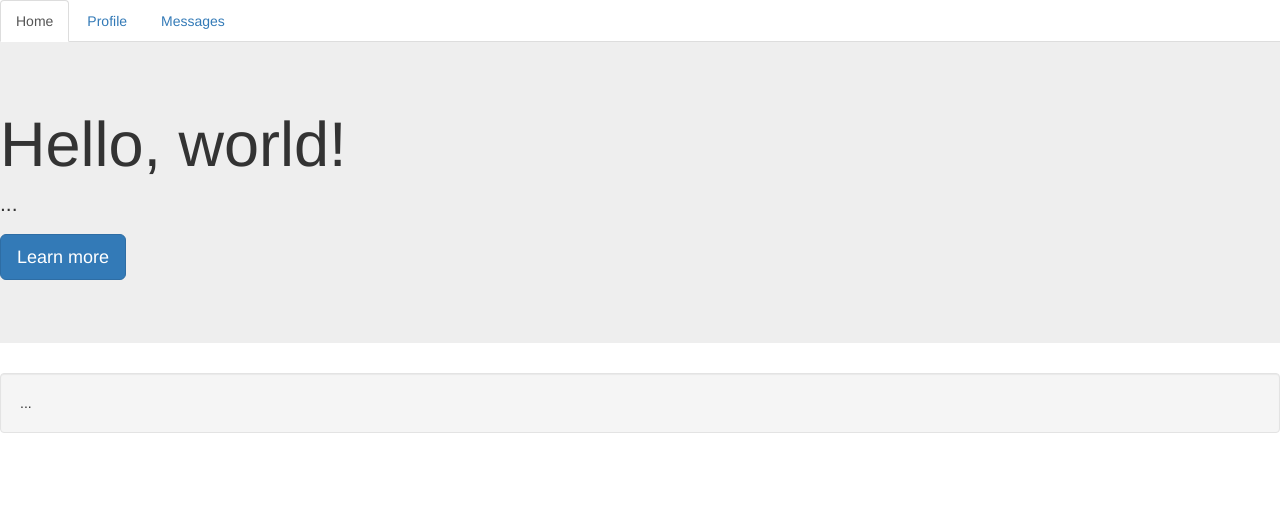
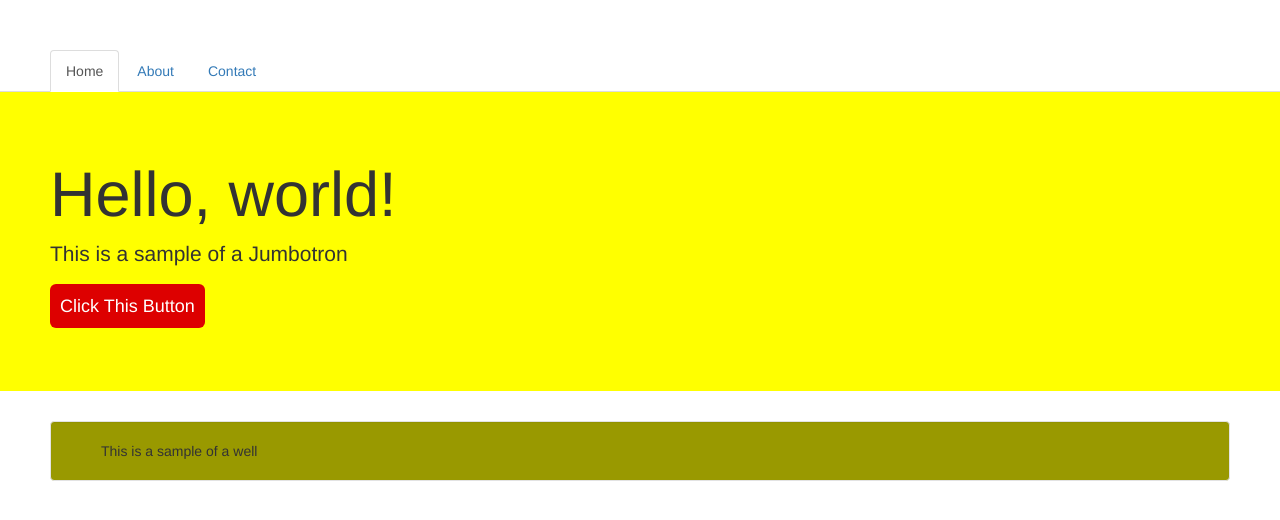
Before and after one commit to oscar-burgos/day-3-practice, a plain HTML site: page index.html in a window 1280 px wide. Drawn offline with Linux system fonts and the light colour scheme.

Commit message:
Added CSS styles

```diff
--- a/css/style.css
+++ b/css/style.css
@@ -0,0 +1,33 @@
+/* Navbar Section */
+
+.nav {
+  margin-top: 50px;
+  padding-left: 50px;
+}
+
+/* Jumbotron Section */
+
+.jumbotron {
+  background-color: #ffff00;
+  padding-left: 50px;
+}
+
+/* Button Section */
+
+.btn {
+  background-color: #dd0000;
+  padding: 10px;
+  border: none;
+}
+
+.btn:hover {
+  background-color: #000;
+}
+
+/* Well Section */
+
+.well {
+  padding-left: 50px;
+  margin: 0px 50px;
+  background-color: #999900;
+}
--- a/index.html
+++ b/index.html
@@ -11,15 +11,15 @@
 <body>
   <ul class="nav nav-tabs"> <!-- Navbar Begins -->
     <li role="presentation" class="active"><a href="#">Home</a></li>
-    <li role="presentation"><a href="#">Profile</a></li>
-    <li role="presentation"><a href="#">Messages</a></li>
+    <li role="presentation"><a href="#">About</a></li>
+    <li role="presentation"><a href="#">Contact</a></li>
   </ul> <!-- Navbar Ends -->
   <div class="jumbotron"> <!-- Jumbotron Begins -->
     <h1>Hello, world!</h1>
-    <p>...</p>
-    <p><a class="btn btn-primary btn-lg" href="#" role="button">Learn more</a></p>
+    <p>This is a sample of a Jumbotron</p>
+    <p><a class="btn btn-primary btn-lg" href="#" role="button">Click This Button</a></p>
   </div> <!-- Jumbotron ends -->
-  <div class="well">...</div> <!-- Well Begins -->
+  <div class="well">This is a sample of a well</div> <!-- Well Begins -->
 
   <script>src="js/bootstrap.min.js"</script>
 </body>
```
